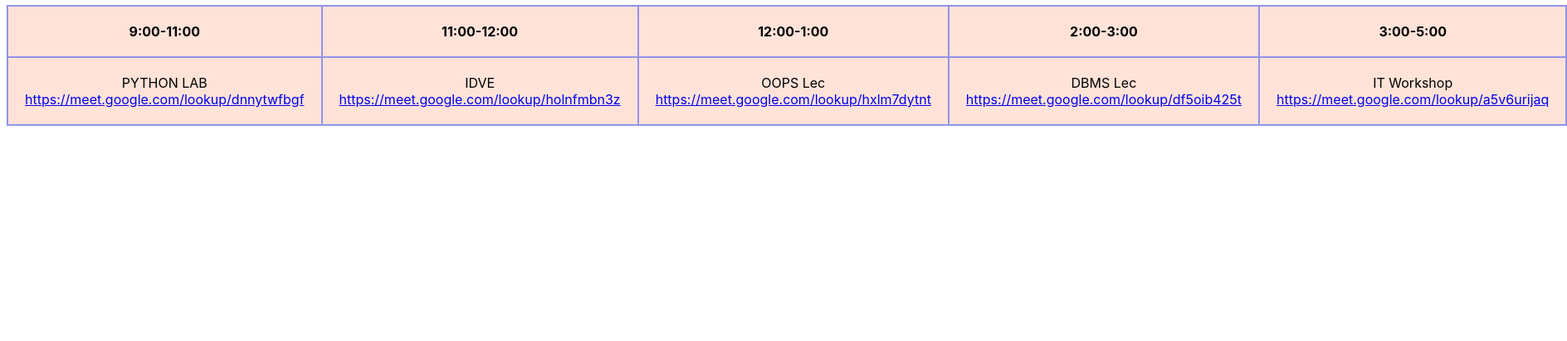
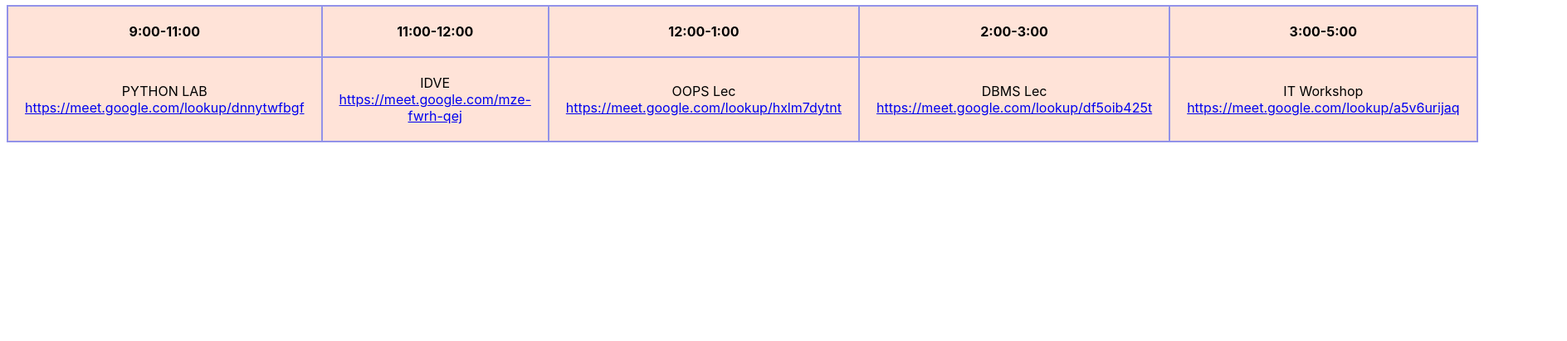
Before and after one commit to akshatkumar27/timetable, a plain HTML site: page monday.html in a window 1280 px wide. Shown: the part 388-800 px from the top of the page at 83% size, 1888 px wide, since content can reach past the window. Drawn offline with nearby package versions, Linux system fonts and the light colour scheme; no server answers.

Commit message:
idve update

```diff
--- a/monday.html
+++ b/monday.html
@@ -44,7 +44,7 @@
             <a href="https://meet.google.com/lookup/dnnytwfbgf">https://meet.google.com/lookup/dnnytwfbgf</a>
             </td>
             <td style="text-align: center;">  IDVE <br>
-                <a href="https://meet.google.com/lookup/holnfmbn3z">https://meet.google.com/lookup/holnfmbn3z</a>
+                <a href="https://meet.google.com/mze-fwrh-qej">https://meet.google.com/mze-fwrh-qej</a>
             </td>
             <td style="text-align: center;"> OOPS Lec <br>
                 <a href="https://meet.google.com/lookup/hxlm7dytnt">https://meet.google.com/lookup/hxlm7dytnt</a>
```
